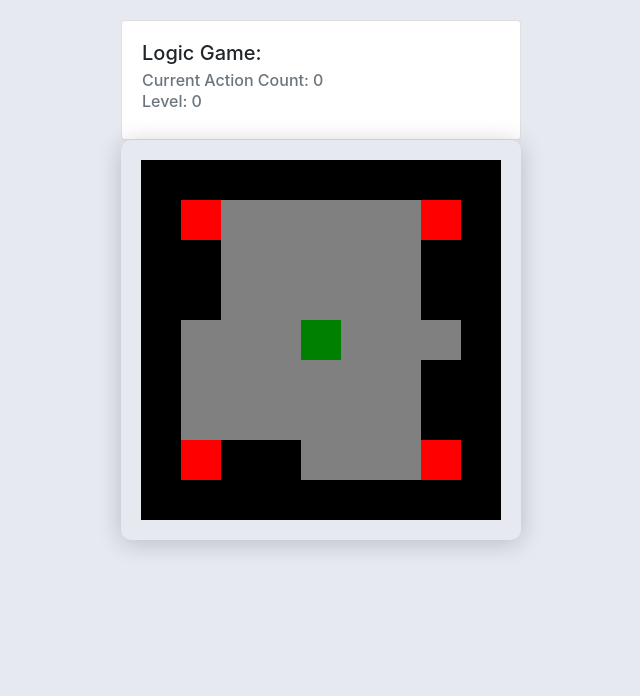
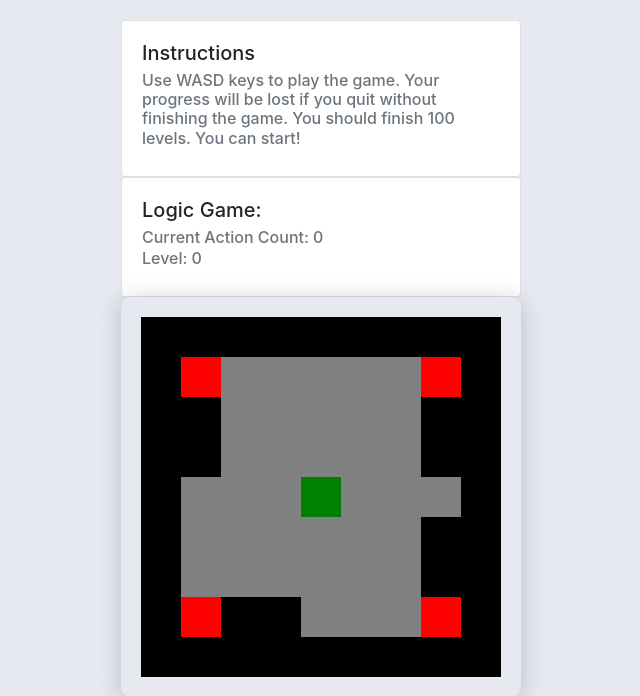
Before and after one commit to Ethical-Intelligence-Lab/prob_self_app_js, a Django app: template game/templates/game/logic_game.html in a window 1280 px wide. Shown: the top 696 px of the page, without its empty margins (209-849 px from the left). Run offline with Django 3.2, Linux system fonts and the light colour scheme; the template is opened without the code that fills it: most values are stand-ins (such as "Sample title", 1, 10 or a date in 2020); some libraries are stand-ins or nearby versions.

Commit message:
Add instructions

```diff
--- a/game/templates/game/logic_game.html
+++ b/game/templates/game/logic_game.html
@@ -16,6 +16,14 @@
 <body>
 
 <div class="center">
+
+    <div class="card">
+        <div class="card-body">
+            <h5 class="card-title">Instructions</h5>
+            <h6 class="card-subtitle mb-2 text-muted">Use WASD keys to play the game. Your progress will be lost if you
+                quit without finishing the game. You should finish 100 levels. You can start!</h6>
+        </div>
+    </div>
 
     <div class="card">
         <div class="card-body">
```
